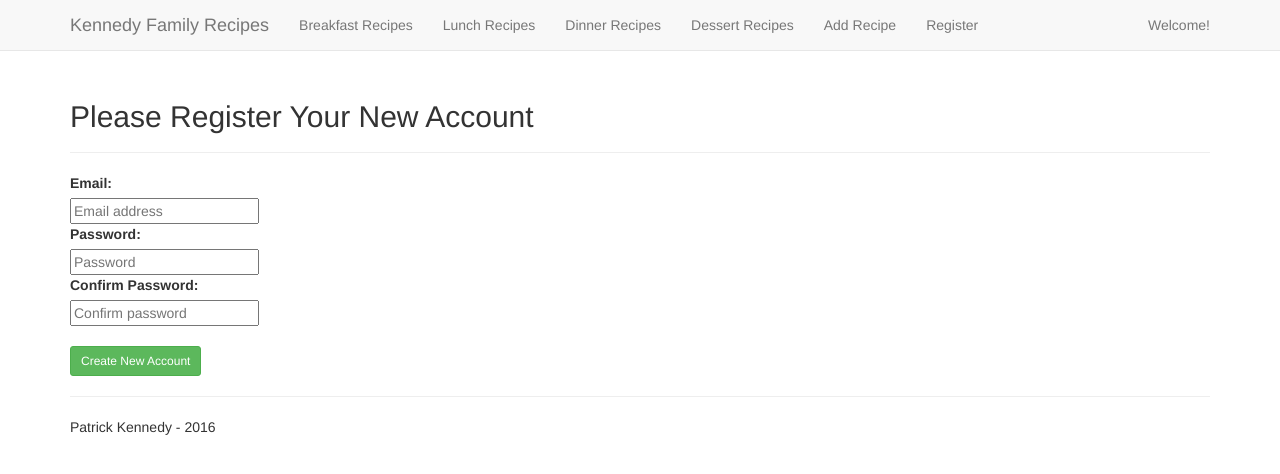
After one commit to arunptp/project1, a Flask app: page /register in a window 1280 px wide. The commit adds this page. Shown: the top 474 px of the page. Run offline with Flask 2, Linux system fonts and the light colour scheme; some libraries are stand-ins or nearby versions.

Commit message:
Added Registration

```diff
--- a/db_create.py
+++ b/db_create.py
@@ -1,6 +1,8 @@
 from project import db
 from project.models import Recipe
 
+#Drop all tables
+db.drop_all()
 
 # create the database and the database table
 db.create_all()
--- a/project/recipes/views.py
+++ b/project/recipes/views.py
@@ -14,7 +14,7 @@ from project import db
 #### config ####
 ################
 
-recipes_blueprint = Blueprint('recipes', __name__, template_folder='templates')
+recipes_blueprint = Blueprint('recipes', __name__)
 
 ##########################
 #### helper functions ####
--- a/project/recipes/templates/layout.html
+++ b/project/templates/layout.html
@@ -36,6 +36,8 @@
             <li><a href="#">Lunch Recipes</a></li>
             <li><a href="#">Dinner Recipes</a></li>
             <li><a href="#">Dessert Recipes</a></li>
+            <li><a href="{{ url_for('recipes.add_recipe') }}">Add Recipe</a></li>
+            <li><a href="{{ url_for('users.register') }}">Register</a></li>
           </ul>
           <ul class="nav navbar-nav navbar-right">
             <li><a href="#">Welcome!</a></li>
--- /dev/null
+++ b/project/templates/register.html
@@ -0,0 +1,20 @@
+{% extends "layout.html" %}
+{% from "_form_macros.html" import render_field %}
+
+{% block content %}
+<div class="user-registration">
+  <div class="page-header">
+    <h2>Please Register Your New Account</h2>
+  </div>
+<form action="{{ url_for('users.register') }}" method="post">
+    {{ form.csrf_token }}
+    <dl>
+      {{ render_field(form.email, placeholder="Email address") }}
+      {{ render_field(form.password, placeholder="Password") }}
+      {{ render_field(form.confirm, placeholder="Confirm password") }}
+    </dl>
+    <button class="btn btn-sm btn-success" type="submit">Create New Account</button>
+  </form>
+</div>
+
+{% endblock %}
--- /dev/null
+++ b/project/users/forms.py
@@ -0,0 +1,11 @@
+from flask_wtf import Form
+from wtforms import StringField, PasswordField
+from wtforms.validators import DataRequired, Length, EqualTo, Email
+
+class RegisterForm(Form):
+    email = StringField('Email',
+                        validators = [DataRequired(), Email(), Length(min=6, max=40)])
+    password = PasswordField('Password',
+                            validators =[DataRequired(), Length(min=6, max=40)])
+    confirm = PasswordField('Confirm Password',
+                            validators =[DataRequired(), EqualTo('password')])
--- a/project/users/views.py
+++ b/project/users/views.py
@@ -5,14 +5,18 @@
 #### imports ####
 #################
 
-from flask import render_template, Blueprint
+from flask import render_template, Blueprint, request, redirect, url_for, flash
+from sqlalchemy.exc import IntegrityError
+from project.users.forms import RegisterForm
+from project.models import User
+from project import db
 
 
 ################
 #### config ####
 ################
 
-users_blueprint = Blueprint('users', __name__, template_folder='templates')
+users_blueprint = Blueprint('users', __name__)
 
 
 ################
@@ -22,3 +26,20 @@ users_blueprint = Blueprint('users', __name__, template_folder='templates')
 @users_blueprint.route('/login')
 def login():
     return render_template('login.html')
+
+@users_blueprint.route('/register', methods=['GET','POST'])
+def register():
+    form = RegisterForm(request.form)
+    if request.method == 'POST':
+        if form.validate_on_submit():
+            try:
+                new_user = User(form.email.data, form.password.data)
+                new_user.authenticated = True
+                db.session.add(new_user)
+                db.session.commit()
+                flash('Thanks for registering!', 'success')
+                return redirect(url_for('recipes.index'))
+            except IntegrityError:
+                db.session.rollback()
+                flash(f'ERROR! Email ({form.email.data}) already exists.', 'error')
+    return render_template('register.html', form=form)
```
Also changed, not shown: project/models.py (+14 -0 lines), project/site.db, project/templates/_form_macros.html (renamed from project/recipes/templates/_form_macros.html), project/templates/add_recipe.html (renamed from project/recipes/templates/add_recipe.html), project/templates/login.html (renamed from project/users/templates/login.html), project/templates/recipes.html (renamed from project/recipes/templates/recipes.html).
